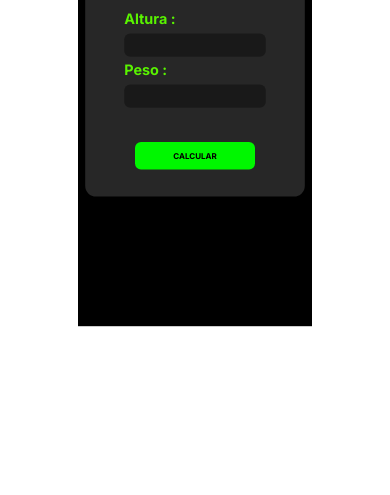
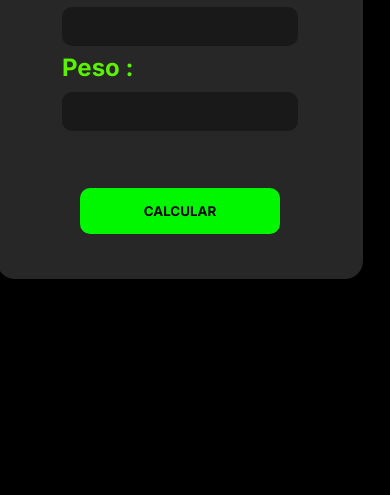
Before and after one commit to AdeilsonDias/Calculadora-IMC-, a plain HTML site: page index.html in a window 390 px wide. Shown: the part 349-844 px from the top of the page. Drawn offline with Linux system fonts and the light colour scheme.

Commit message:
Calculadora Imc

```diff
--- a/style.css
+++ b/style.css
@@ -93,12 +93,3 @@
        margin-left: calc((100% - 350px)/2);
     }
 }
-@media screen and (max-width:442px) {
-    .container_sections{
-        transform: scale(60%);
-    }
-    .container_imc{
-        margin-left: 50px;
-    }
-
-}
```
